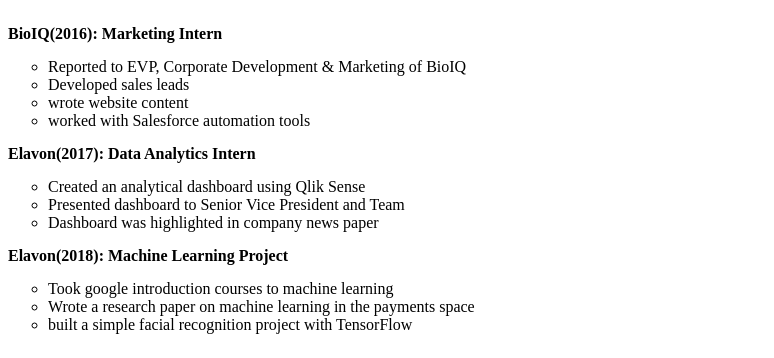
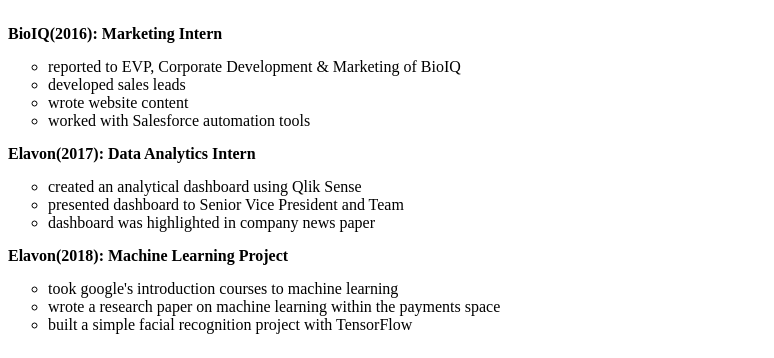
Before and after one commit to jackhhale/jackhhale.github.io, a plain HTML site: page resume.html in a window 1280 px wide. Shown: the part 334-692 px from the top of the page, without its empty margins (0-774 px from the left). Drawn offline with Linux system fonts and the light colour scheme.

Commit message:
Fixed typos

```diff
--- a/resume.html
+++ b/resume.html
@@ -19,8 +19,8 @@
 
     <h3>BioIQ(2016): Marketing Intern</h3>
     <ul>
-        <li>Reported to EVP, Corporate Development & Marketing of BioIQ</li>
-        <li>Developed sales leads</li>
+        <li>reported to EVP, Corporate Development & Marketing of BioIQ</li>
+        <li>developed sales leads</li>
         <li>wrote website content</li>
         <li>worked with Salesforce automation tools</li>
     </ul>
@@ -28,15 +28,15 @@
 
     <h3>Elavon(2017): Data Analytics Intern</h3>
     <ul>
-        <li>Created an analytical dashboard using Qlik Sense</li>
-        <li>Presented dashboard to Senior Vice President and Team</li>
-        <li>Dashboard was highlighted in company news paper</li>
+        <li>created an analytical dashboard using Qlik Sense</li>
+        <li>presented dashboard to Senior Vice President and Team</li>
+        <li>dashboard was highlighted in company news paper</li>
     </ul>
 
     <h3>Elavon(2018): Machine Learning Project</h3>
     <ul>
-        <li>Took google introduction courses to machine learning</li>
-        <li>Wrote a research paper on machine learning in the payments space </li>
+        <li>took google's introduction courses to machine learning</li>
+        <li>wrote a research paper on machine learning within the payments space </li>
         <li>built a simple facial recognition project with TensorFlow</li>
     </ul>
 
```
